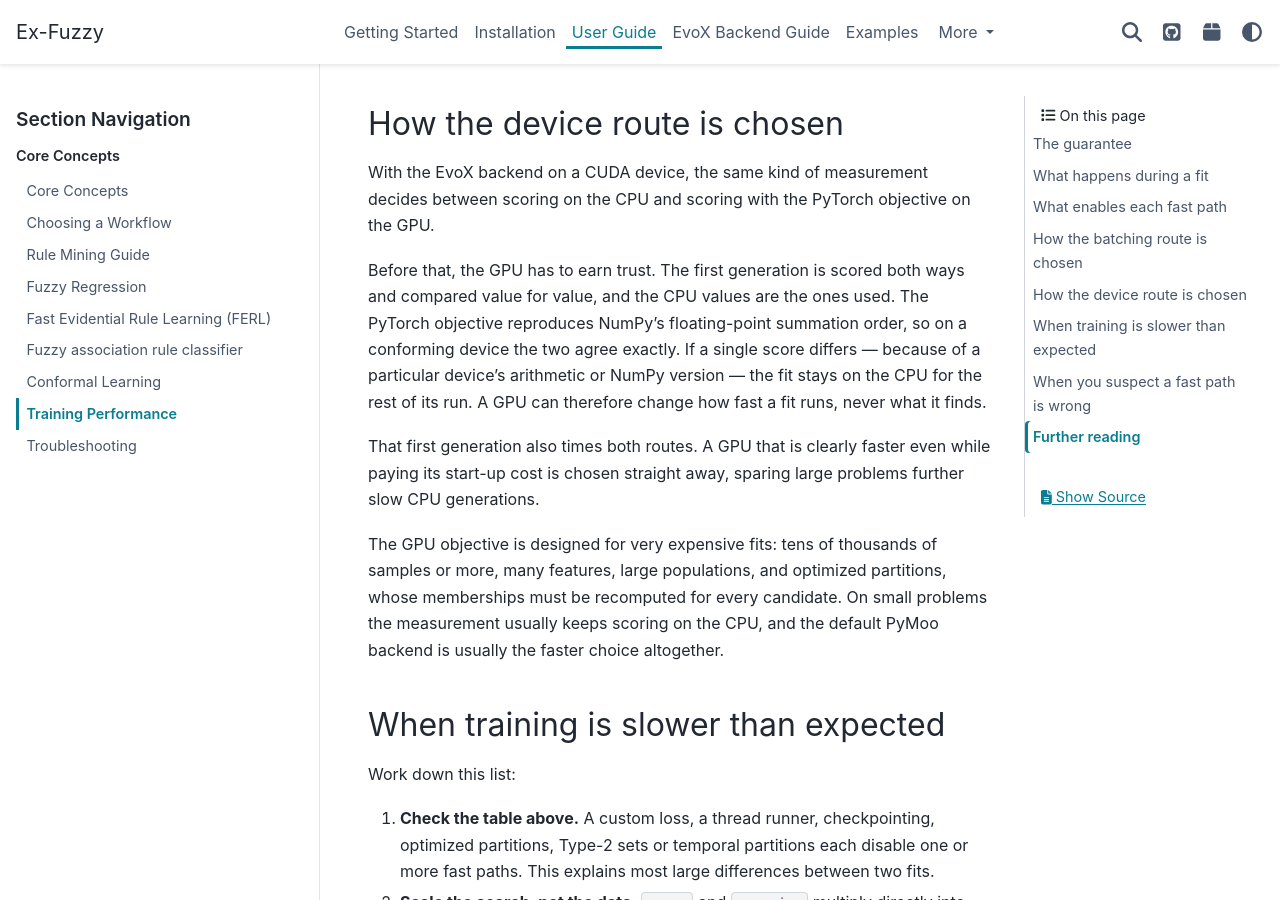
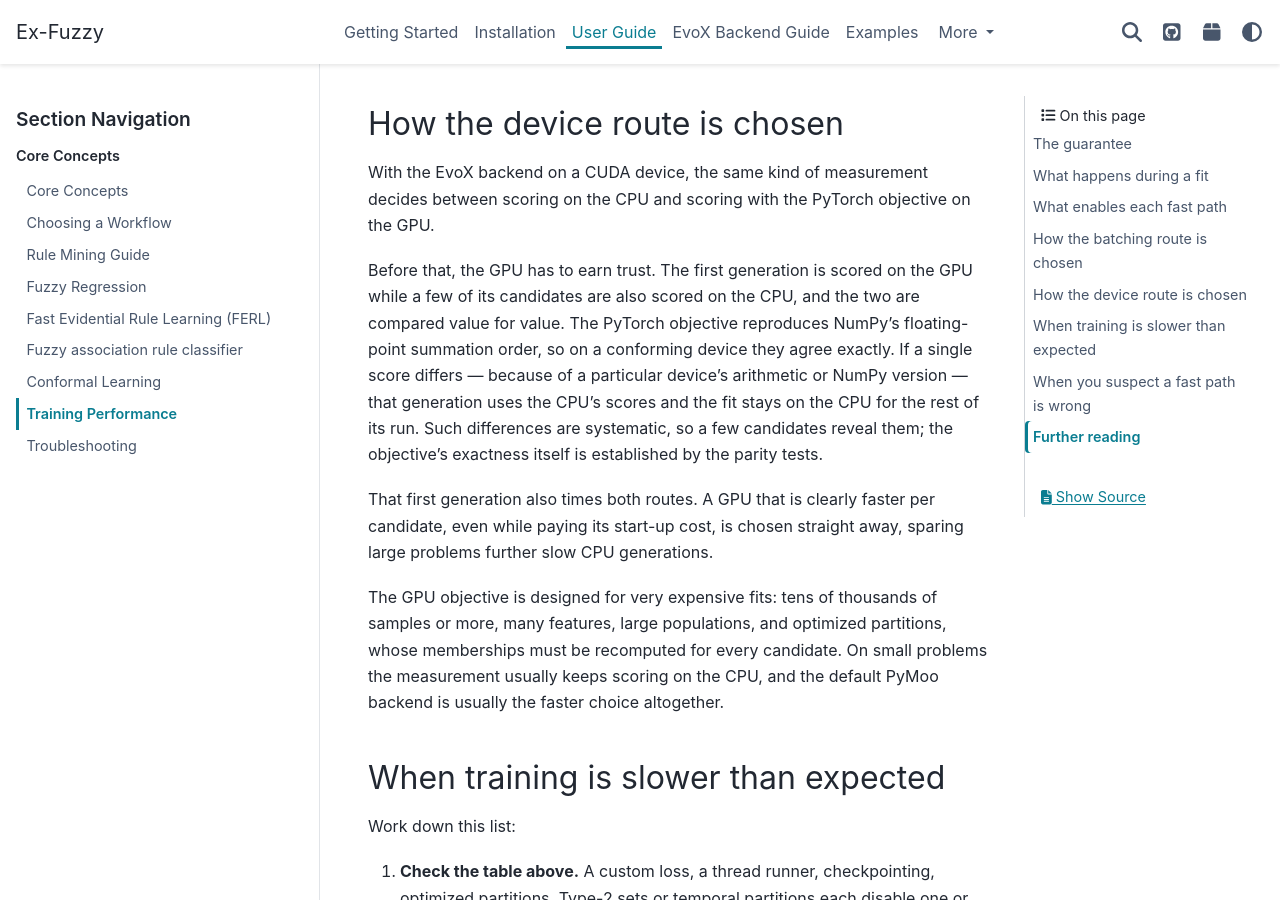
Before and after one commit to Fuminides/ex-fuzzy, a Sphinx documentation site: the page built from docs/source/user-guide/training-performance.rst, in a window 1280 px wide and 900 px high, scrolled down 3714 px. Built offline with Sphinx 7.4.7 and the PyData theme 0.15.4, drawn with Linux system fonts in a browser that asks for light colours.

Commit message:
Verify the EvoX device objective on a sample of candidates
Each fit trusted the device only after scoring its whole first generation on
the CPU as well. On the 100,000-sample, 200-feature workload that CPU generation
took 87-149 s, the largest fixed cost of a fit whose later generations took
1.6-3.4 s on the GPU.

The first generation is now scored on the device while only four candidates are
also scored on the CPU; if they match, the generation keeps the device scores,
otherwise the CPU scores it and the fit stays on the CPU. The failures
verification guards against are systematic, and exactness itself rests on the
parity tests. The sample is timed on the scalar CPU route, which the batched
route beat by up to 2.09x, so settling on the device early now needs a 3x
per-candidate margin.

Co-Authored-By: Claude Opus 5 <noreply@anthropic.com>
Claude-Session: https://claude.ai/code/session_01KhG75LnnxekSjpq1WrwsvU

```diff
--- a/docs/source/changelog.rst
+++ b/docs/source/changelog.rst
@@ -15,8 +15,8 @@ Added
 - **EvoX GPU classification fitness**: On a CUDA device the EvoX backend can
   score whole generations of the built-in Type-1 classification objective with
   an exact PyTorch implementation, for fixed or optimized partitions. Each fit
-  checks it against the CPU on one generation and then uses it only where it
-  measures faster, so results are unchanged
+  checks it against the CPU on a few candidates of its first generation and
+  then uses it only where it measures faster, so results are unchanged
 
 Changed
 -------
--- a/docs/source/user-guide/training-performance.rst
+++ b/docs/source/user-guide/training-performance.rst
@@ -160,17 +160,19 @@ How the device route is chosen
 With the EvoX backend on a CUDA device, the same kind of measurement decides
 between scoring on the CPU and scoring with the PyTorch objective on the GPU.
 
-Before that, the GPU has to earn trust. The first generation is scored both
-ways and compared value for value, and the CPU values are the ones used. The
-PyTorch objective reproduces NumPy's floating-point summation order, so on a
-conforming device the two agree exactly. If a single score differs — because
-of a particular device's arithmetic or NumPy version — the fit stays on the
-CPU for the rest of its run. A GPU can therefore change how fast a fit runs,
-never what it finds.
+Before that, the GPU has to earn trust. The first generation is scored on the
+GPU while a few of its candidates are also scored on the CPU, and the two are
+compared value for value. The PyTorch objective reproduces NumPy's
+floating-point summation order, so on a conforming device they agree exactly.
+If a single score differs — because of a particular device's arithmetic or
+NumPy version — that generation uses the CPU's scores and the fit stays on the
+CPU for the rest of its run. Such differences are systematic, so a few
+candidates reveal them; the objective's exactness itself is established by the
+parity tests.
 
-That first generation also times both routes. A GPU that is clearly faster even
-while paying its start-up cost is chosen straight away, sparing large problems
-further slow CPU generations.
+That first generation also times both routes. A GPU that is clearly faster per
+candidate, even while paying its start-up cost, is chosen straight away,
+sparing large problems further slow CPU generations.
 
 The GPU objective is designed for very expensive fits: tens of thousands of
 samples or more, many features, large populations, and optimized partitions,
```
Also changed, not shown: docs/source/evox_backend.rst (+8 -7 lines), 3 other files.
